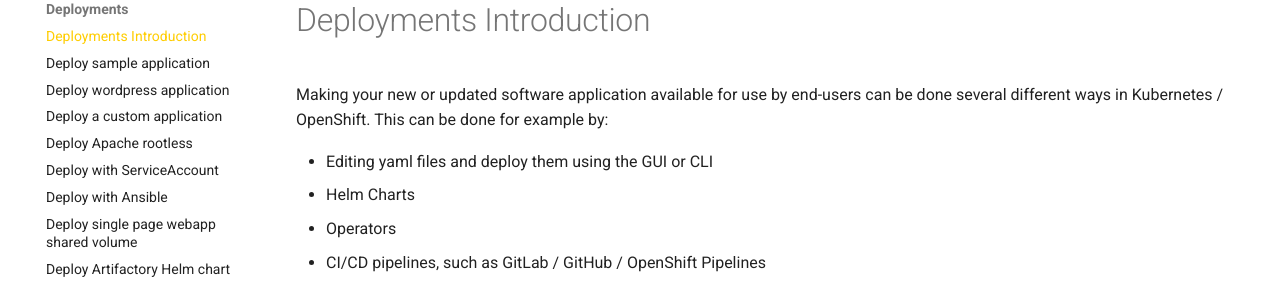
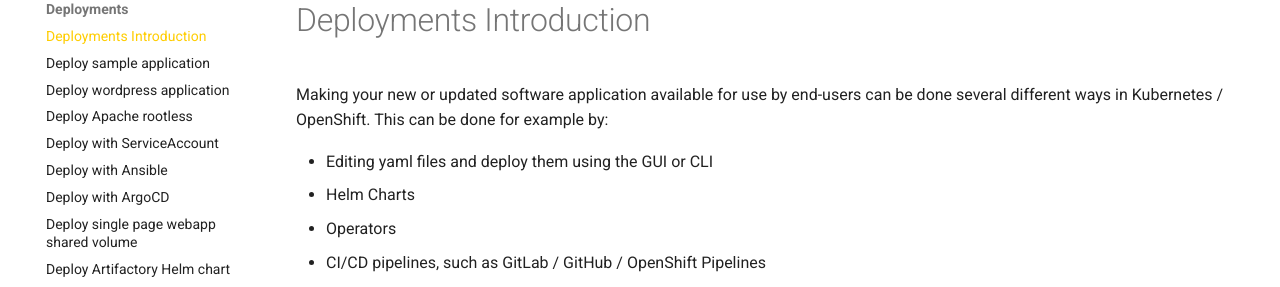
Before and after one commit to UtrechtUniversity/containerplatform-docs, an MkDocs documentation site: the page built from docs/content/guides/deployments-introduction.md, in a window 1280 px wide. Shown: the part 186-473 px from the top of the page. Built offline with MkDocs 1.6.1 and Material for MkDocs 9.7.7, drawn with Linux system fonts in a browser that asks for light colours.

Commit message:
make name of argo more consize in guides
Signed-off-by: Rene Hoos <r.w.a.hoos@uu.nl>

```diff
--- a/mkdocs.yml
+++ b/mkdocs.yml
@@ -79,10 +79,10 @@ nav:
         - Deployments Introduction: content/guides/deployments-introduction.md
         - Deploy sample application: content/guides/deploy-a-sample-app.md
         - Deploy wordpress application: content/guides/wordpress-example-app.md
-        - Deploy a custom application: content/guides/managed-deployment-with-argocd.md
         - Deploy Apache rootless: content/guides/apache-nonroot.md
         - Deploy with ServiceAccount: content/guides/deploy-using-a-serviceaccount.md
         - Deploy with Ansible: content/guides/deployment-with-ansible.md
+        - Deploy with ArgoCD: content/guides/managed-deployment-with-argocd.md
         - Deploy single page webapp shared volume: content/guides/single-page-webapp-shared_volume.md
         - Deploy Artifactory Helm chart: content/guides/deploy-artifactory-chart.md
       Loadbalancer:
```
